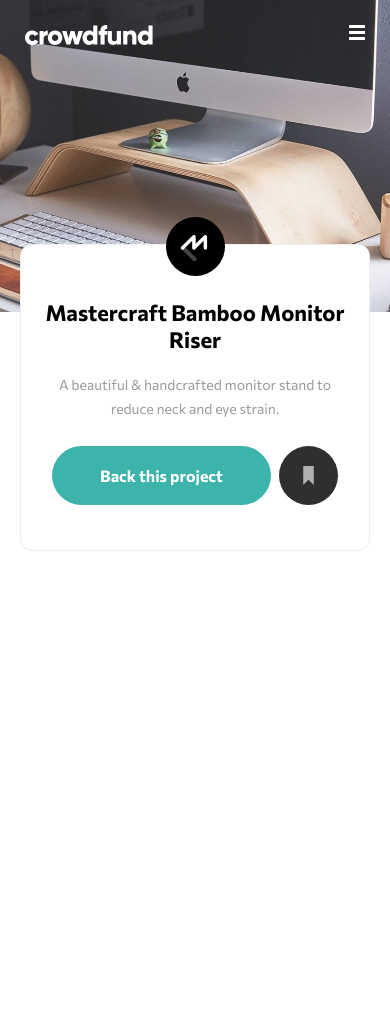
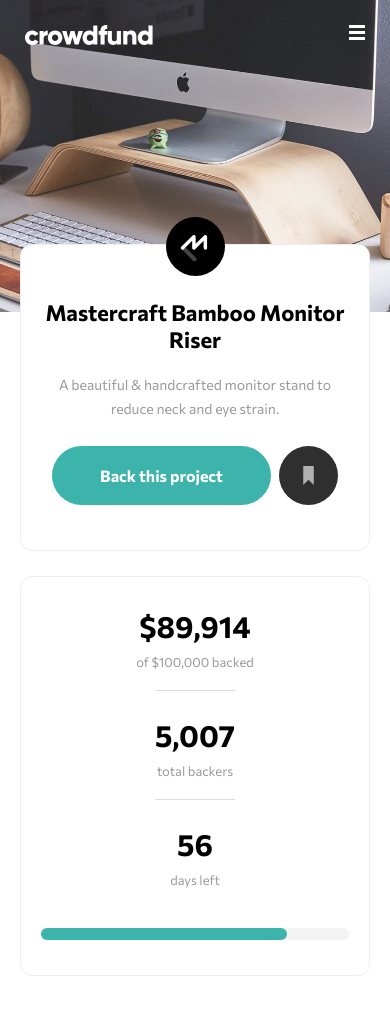
Before and after one commit to erwinruiz/crowdfunding-product-page, a React (Create React App) app: page / in a window 390 px wide. Shown: the top 1014 px of the page. Before the commit the page ends 844 px from the top, so only its background shows below. Built offline with nearby package versions, Linux system fonts and the light colour scheme.

Commit message:
Add stats component, adapt to mobile design

```diff
--- a/src/App.module.css
+++ b/src/App.module.css
@@ -1,3 +1,6 @@
 .section {
     padding: 0 20px;
+    display: flex;
+    flex-direction: column;
+    row-gap: 25px;
 }
--- a/src/App.tsx
+++ b/src/App.tsx
@@ -3,6 +3,7 @@ import classes from "./App.module.css";
 // Components
 import Header from "./Components/Header";
 import Intro from "./Components/Intro";
+import Stats from "./Components/Stats";
 
 function App() {
   return (
@@ -10,6 +11,7 @@ function App() {
       <Header />
       <section className={classes.section}>
         <Intro />
+        <Stats />
       </section>
     </Fragment>
   );
--- /dev/null
+++ b/src/Components/Stats.module.css
@@ -0,0 +1,41 @@
+.article {
+  background-color: #fff;
+  border: 1px #eee solid;
+  border-radius: 12px;
+  text-align: center;
+  padding: 30px 20px;
+}
+.article p {
+  font-size: 30px;
+  font-weight: 700;
+  margin-bottom: 20px;
+}
+.article p:last-of-type {
+  margin-bottom: 40px;
+}
+.article p span {
+  font-size: 13px;
+  font-weight: 400;
+  color: #999;
+  display: block;
+  margin-top: 10px;
+}
+.article .separatorLine {
+  border-bottom: 1px solid #ddd;
+  width: 80px;
+  margin: 0 auto;
+  margin-bottom: 25px;
+}
+.article .progressBar {
+  height: 12px;
+  background-color: rgba(238, 238, 238, 0.7);
+  margin: 0 auto;
+  border-radius: 10px;
+  margin-bottom: 5px;
+}
+.article .progressBar .actualProgress {
+  height: 100%;
+  width: 80%;
+  background-color: var(--Moderate-cyan);
+  border-radius: 10px;
+}
--- /dev/null
+++ b/src/Components/Stats.tsx
@@ -0,0 +1,24 @@
+import classes from "./Stats.module.css";
+
+function Stats() {
+  return (
+    <article className={classes.article}>
+      <p>
+        $89,914 <span>of $100,000 backed</span>
+      </p>
+      <div className={classes.separatorLine} />
+      <p>
+        5,007 <span>total backers</span>
+      </p>
+      <div className={classes.separatorLine} />
+      <p>
+        56 <span>days left</span>
+      </p>
+      <div className={classes.progressBar}>
+        <div className={classes.actualProgress} />
+      </div>
+    </article>
+  );
+}
+
+export default Stats;
--- a/src/index.css
+++ b/src/index.css
@@ -19,4 +19,5 @@ body {
   background-image: url("./images/image-hero-mobile.jpg");
   background-size: 100%;
   background-repeat: no-repeat;
+  padding-bottom: 90px;
 }
```
